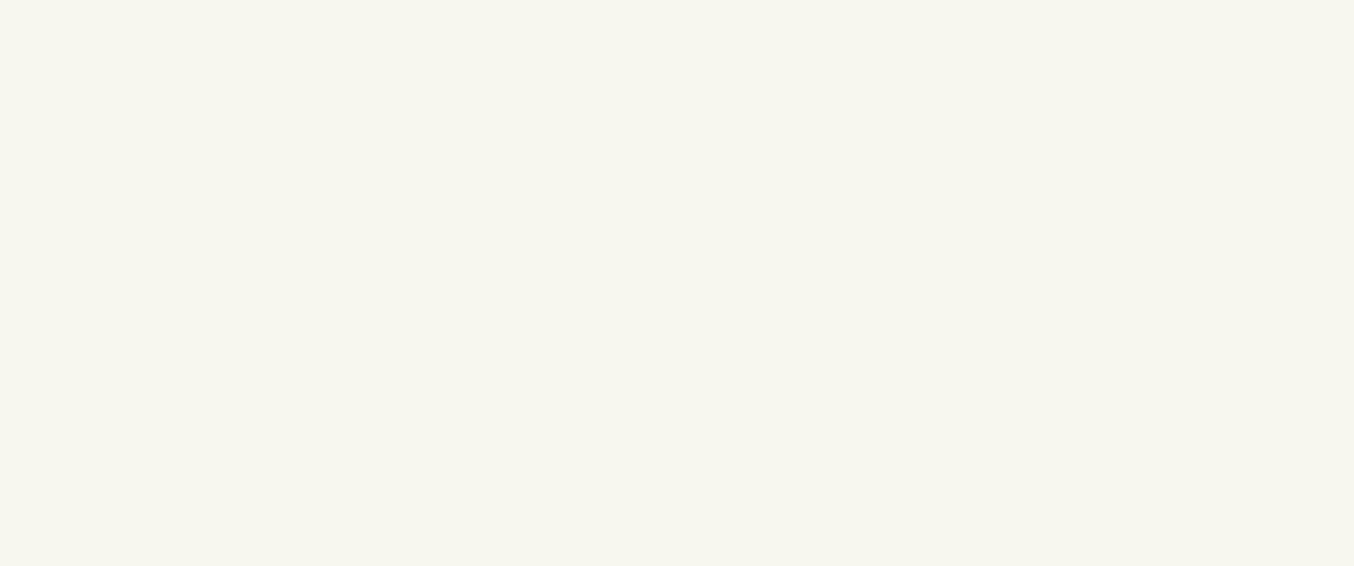
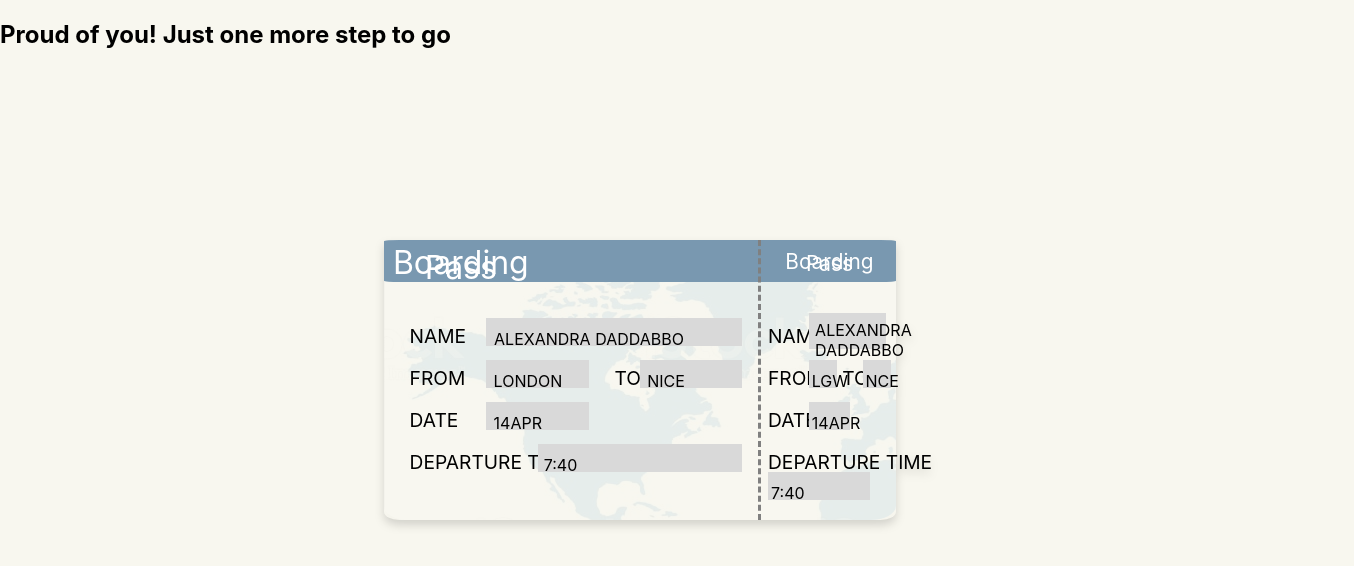
Before and after one commit to jordantab/forAMD-frontend, a React (Create React App) app in the folder for-amd/: page /secondreward in a window 1280 px wide. Before the commit this address had no page. Shown: the top 566 px of the page, 1354 px wide, since content can reach past the window. Built offline with nearby package versions, Linux system fonts and the light colour scheme; the HTML template or start-up script is replaced by a standard one.

Commit message:
Created the boarding pass page, changed the countdown date

```diff
--- a/for-amd/src/App.js
+++ b/for-amd/src/App.js
@@ -10,6 +10,7 @@ import ThirdPuzzlePage from './pages/ThirdPuzzlePage.jsx';
 import './App.css';
 import DecisionPage from "./pages/DecisionPage.jsx";
 import SecondPuzzleBufferPage from "./pages/SecondPuzzleBufferPage.jsx";
+import SecondRewardPage from "./pages/SecondRewardPage.jsx"
 
 function App() {
   return (
@@ -26,6 +27,7 @@ function App() {
           <Route path='/firstpuzzle' element={<FirstPuzzlePage/>}/>
           <Route path='/secondpuzzlecountdown' element={<SecondPuzzleBufferPage/>}/>
           <Route path='/secondpuzzle' element={<SecondPuzzlePage/>}/>
+          <Route path='/secondreward' element={<SecondRewardPage/>}/>
           <Route path='/thirdpuzzle' element={<ThirdPuzzlePage/>}/>
         </Routes>
       </div>
--- /dev/null
+++ b/for-amd/src/components/BoardingPass.css
@@ -0,0 +1,374 @@
+/* Rectangle 1 */
+.rectangle-1 {
+    position: absolute;
+    top: 30%;
+    left: 30%;
+    width: 40%;
+    height: 35%;
+    background: url('../images/worldmap.jpg');
+    filter: drop-shadow(0px 5px 5px rgba(0, 0, 0, 0.15));
+    border-radius: 5%;
+}
+
+.screen {
+    position: absolute;
+    width: 100%;
+    height: 100%;
+    opacity: 0.93;
+    background-color: #F8F7EF;
+    border-radius: 3%;
+}
+
+.rectangle-2 {
+    position: absolute;
+    width: 100%;
+    height: 15%;
+    background: #7998B0;
+    border-radius: 3%;
+}
+
+.header-1 {
+    position: absolute;
+    width: 30%;
+    top: 50%;
+    height: 100%;
+
+    font-style: normal;
+    font-weight: 400;
+    font-size: 200%;
+    line-height: 15%;
+    text-align: center;
+    color: #FFFFFF;
+}
+
+.header-2 {
+    position: absolute;
+    top: 50%;
+    left: 77%;
+    width: 20%;
+    height: 100%;
+
+    font-style: normal;
+    font-weight: 400;
+    font-size: 130%;
+    line-height: 8%;
+    text-align: center;
+
+    color: #FFFFFF;
+}
+
+.divider {
+    position: absolute;
+    width: 100%;
+    height: 100%;
+    left: 73%;
+
+    background-color: transparent;
+    border-left: 3px dashed grey;
+}
+
+.name-1 {
+    position: absolute;
+    width: 100%;
+    height: 50%;
+    top: 30%;
+    left: 5%;
+
+    font-style: normal;
+    font-weight: 400;
+    font-size: 120%;
+    /* line-height: 8%; */
+
+    color: #000000;
+}
+
+.name-1-background {
+    position: absolute;
+    width: 50%;
+    height: 10%;
+    top: 28%;
+    left: 20%;
+
+    background: #D9D9D9;
+}
+
+.name-1-background p {
+    position: absolute;
+    top: -20%;
+    left: 3%;
+}
+
+.from-1 {
+    position: absolute;
+    width: 100%;
+    height: 50%;
+    top: 45%;
+    left: 5%;
+
+    font-style: normal;
+    font-weight: 400;
+    font-size: 120%;
+
+    color: #000000;
+}
+
+.from-1-background {
+    position: absolute;
+    width: 20%;
+    height: 10%;
+    top: 43%;
+    left: 20%;
+
+    background: #D9D9D9;
+}
+
+.from-1-background p {
+    position: absolute;
+    top: -20%;
+    left: 7%;
+}
+
+.to-1 {
+    position: absolute;
+    width: 100%;
+    height: 50%;
+    top: 45%;
+    left: 45%;
+
+    font-style: normal;
+    font-weight: 400;
+    font-size: 120%;
+
+    color: #000000;
+}
+
+.to-1-background {
+    position: absolute;
+    width: 20%;
+    height: 10%;
+    top: 43%;
+    left: 50%;
+
+    background: #D9D9D9;
+}
+
+.to-1-background p {
+    position: absolute;
+    top: -20%;
+    left: 7%;
+}
+
+.date-1 {
+    position: absolute;
+    width: 100%;
+    height: 50%;
+    top: 60%;
+    left: 5%;
+
+    font-style: normal;
+    font-weight: 400;
+    font-size: 120%;
+    /* line-height: 8%; */
+
+    color: #000000;
+}
+
+.date-1-background {
+    position: absolute;
+    width: 20%;
+    height: 10%;
+    top: 58%;
+    left: 20%;
+
+    background: #D9D9D9;
+}
+
+.date-1-background p {
+    position: absolute;
+    top: -20%;
+    left: 7%;
+}
+
+.dept-time-1 {
+    position: absolute;
+    width: 100%;
+    height: 50%;
+    top: 75%;
+    left: 5%;
+
+    font-style: normal;
+    font-weight: 400;
+    font-size: 120%;
+    /* line-height: 8%; */
+
+    color: #000000;
+}
+
+.dept-time-1-background {
+    position: absolute;
+    width: 40%;
+    height: 10%;
+    top: 73%;
+    left: 30%;
+
+    background: #D9D9D9;
+}
+
+.dept-time-1-background p {
+    position: absolute;
+    top: -20%;
+    left: 3%;
+}
+
+.name-2 {
+    position: absolute;
+    width: 100%;
+    height: 50%;
+    top: 30%;
+    left: 75%;
+
+    font-style: normal;
+    font-weight: 400;
+    font-size: 120%;
+    /* line-height: 8%; */
+
+    color: #000000;
+}
+
+.name-2-background {
+    position: absolute;
+    width: 15%;
+    height: 13%;
+    top: 26%;
+    left: 83%;
+
+    background: #D9D9D9;
+}
+
+.name-2-background p {
+    position: absolute;
+    top: -25%;
+    left: 8%;
+}
+
+.from-2 {
+    position: absolute;
+    width: 100%;
+    height: 50%;
+    top: 45%;
+    left: 75%;
+
+    font-style: normal;
+    font-weight: 400;
+    font-size: 120%;
+
+    color: #000000;
+}
+
+.from-2-background {
+    position: absolute;
+    width: 5.5%;
+    height: 10%;
+    top: 43%;
+    left: 83%;
+
+    background: #D9D9D9;
+}
+
+.from-2-background p {
+    position: absolute;
+    top: -20%;
+    left: 10%;
+}
+
+.to-2 {
+    position: absolute;
+    width: 100%;
+    height: 50%;
+    top: 45%;
+    left: 89.5%;
+
+    font-style: normal;
+    font-weight: 400;
+    font-size: 120%;
+
+    color: #000000;
+}
+
+.to-2-background {
+    position: absolute;
+    width: 5.5%;
+    height: 10%;
+    top: 43%;
+    left: 93.5%;
+
+    background: #D9D9D9;
+}
+
+.to-2-background p {
+    position: absolute;
+    top: -20%;
+    left: 10%;
+}
+
+.date-2 {
+    position: absolute;
+    width: 100%;
+    height: 50%;
+    top: 60%;
+    left: 75%;
+
+    font-style: normal;
+    font-weight: 400;
+    font-size: 120%;
+    /* line-height: 8%; */
+
+    color: #000000;
+}
+
+.date-2-background {
+    position: absolute;
+    width: 8%;
+    height: 10%;
+    top: 58%;
+    left: 83%;
+
+    background: #D9D9D9;
+}
+
+.date-2-background p {
+    position: absolute;
+    top: -20%;
+    left: 7%;
+}
+
+.dept-time-2 {
+    position: absolute;
+    width: 100%;
+    height: 50%;
+    top: 75%;
+    left: 75%;
+
+    font-style: normal;
+    font-weight: 400;
+    font-size: 120%;
+    /* line-height: 8%; */
+
+    color: #000000;
+}
+
+.dept-time-2-background {
+    position: absolute;
+    width: 20%;
+    height: 10%;
+    top: 83%;
+    left: 75%;
+
+    background: #D9D9D9;
+}
+
+.dept-time-2-background p {
+    position: absolute;
+    top: -20%;
+    left: 3%;
+}
--- /dev/null
+++ b/for-amd/src/components/BoardingPass.jsx
@@ -0,0 +1,60 @@
+import './BoardingPass.css'
+
+function BoardingPass() {
+    return(
+        <div className="rectangle-1">
+            <div className="screen"></div>
+            <div className="rectangle-2">
+                <div className="header-1">
+                    Boarding Pass
+                </div>
+                <div className="header-2">
+                    Boarding Pass
+                </div>
+            </div>
+            <div className="name-1">NAME</div>
+            <div className="from-1">FROM</div>
+            <div className="to-1">TO</div>
+            <div className="date-1">DATE</div>
+            <div className="dept-time-1">DEPARTURE TIME</div>
+            <div className="name-1-background">
+                <p>ALEXANDRA DADDABBO</p>
+            </div>
+            <div className="from-1-background">
+                <p>LONDON</p>
+            </div>
+            <div className="to-1-background">
+                <p>NICE</p>
+            </div>
+            <div className="date-1-background">
+                <p>14APR</p>
+            </div>
+            <div className="dept-time-1-background">
+                <p>7:40</p>
+            </div>
+            <div className="divider"></div>
+            <div className="name-2">NAME</div>
+            <div className="from-2">FROM</div>
+            <div className="to-2">TO</div>
+            <div className="date-2">DATE</div>
+            <div className="dept-time-2">DEPARTURE TIME</div>
+            <div className="name-2-background">
+                <p>ALEXANDRA DADDABBO</p>
+            </div>
+            <div className="from-2-background">
+                <p>LGW</p>
+            </div>
+            <div className="to-2-background">
+                <p>NCE</p>
+            </div>
+            <div className="date-2-background">
+                <p>14APR</p>
+            </div>
+            <div className="dept-time-2-background">
+                <p>7:40</p>
+            </div>
+        </div>
+    )
+}
+
+export default BoardingPass
--- a/for-amd/src/components/SecondPuzzleAnswer.jsx
+++ b/for-amd/src/components/SecondPuzzleAnswer.jsx
@@ -17,7 +17,7 @@ function SecondPuzzleAnswer() {
 
         axios.post('https://for-amd.herokuapp.com/verifyPuzzle/',input).then((response => {
             if (response.data == 'True'){
-                hist('/thirdpuzzle')
+                hist('/secondreward')
             }
             else if (response.data == "False") {
                 setShake(true)
--- a/for-amd/src/pages/SecondPuzzleBufferPage.jsx
+++ b/for-amd/src/pages/SecondPuzzleBufferPage.jsx
@@ -2,7 +2,7 @@ import CountdownClock from '../components/CountdownClock.jsx';
 import './SecondPuzzleBufferPage.css'
 
 const App = () => {
-  const targetDate = new Date('2023-02-17T22:50:00');
+  const targetDate = new Date('2023-02-20T11:00:00');
 
   return (
     <div className='back'>
--- /dev/null
+++ b/for-amd/src/pages/SecondRewardPage.css
@@ -0,0 +1,3 @@
+.reward-background {
+    background-color: coral;
+}
--- /dev/null
+++ b/for-amd/src/pages/SecondRewardPage.jsx
@@ -0,0 +1,12 @@
+import BoardingPass from '../components/BoardingPass.jsx'
+
+function secondRewardPage () {
+    return (
+        <div className='reward-background'>
+            <h2>Proud of you! Just one more step to go</h2>
+            <BoardingPass/>
+        </div>
+    )
+}
+
+export default secondRewardPage
```
Also changed, not shown: for-amd/src/images/worldmap.jpg (added).
